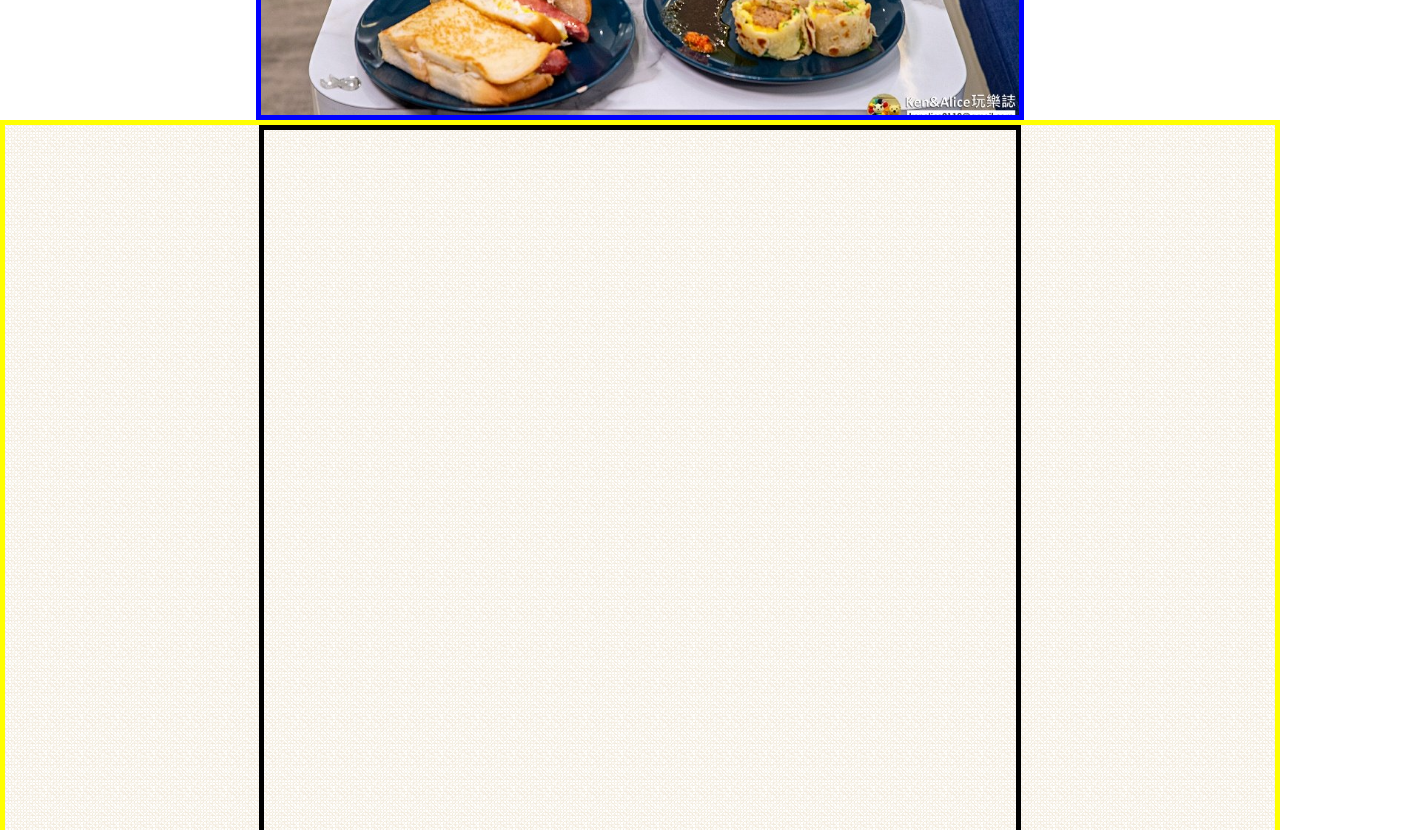
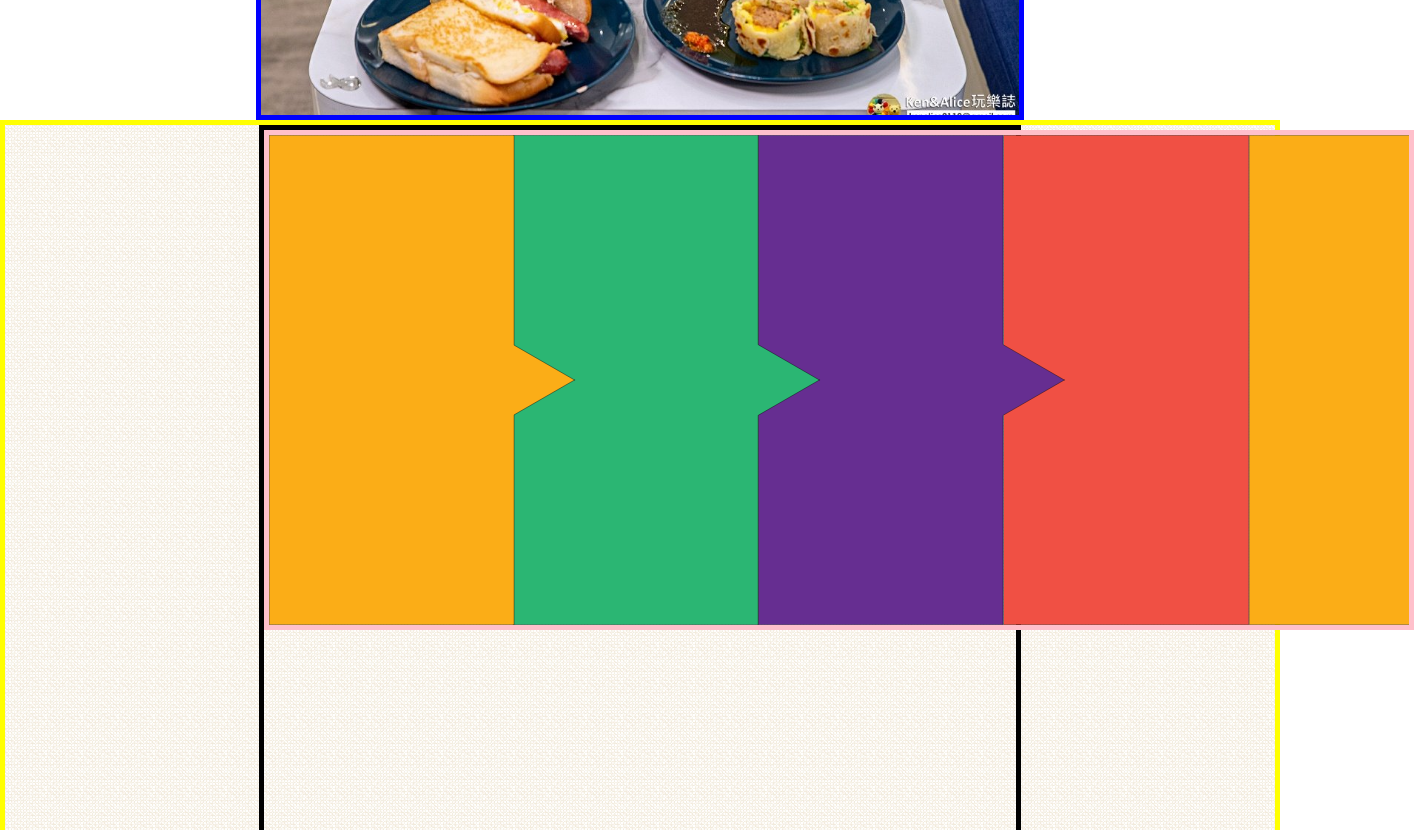
Before and after one commit to kcc7907/MeJaSha.github.io, a plain HTML site: page main_type2.html in a window 1280 px wide. Shown: the part 460-1290 px from the top of the page, 1414 px wide, since content can reach past the window. Drawn offline with Linux system fonts and the light colour scheme.

Commit message:
0821.04:40

```diff
--- a/main_type2.html
+++ b/main_type2.html
@@ -7,6 +7,12 @@
 
     <title></title>
     <style>
+        @import url(//fonts.googleapis.com/earlyaccess/notosanstc.css);
+
+        html {
+            font-family: 'Noto Sans TC', sans-serif;
+        }
+
         * {
             margin: 0;
             box-sizing: border-box;
@@ -109,6 +115,12 @@
             right: 0;
 
         }
+        .process{
+            width: 1150px;
+            background-image: url("img/text_op.svg");
+            border: 5px solid pink;
+            height: 500px;
+        }
     </style>
 </head>
 
@@ -129,7 +141,7 @@
     <div class="banner"></div>
     <div class="container">
         <main>
-
+            <div class="process"></div>
 
 
 
```
Also changed, not shown: about.html (+7 -0 lines), pj01.html (+1 -1 lines), img/text_op.svg (added).
